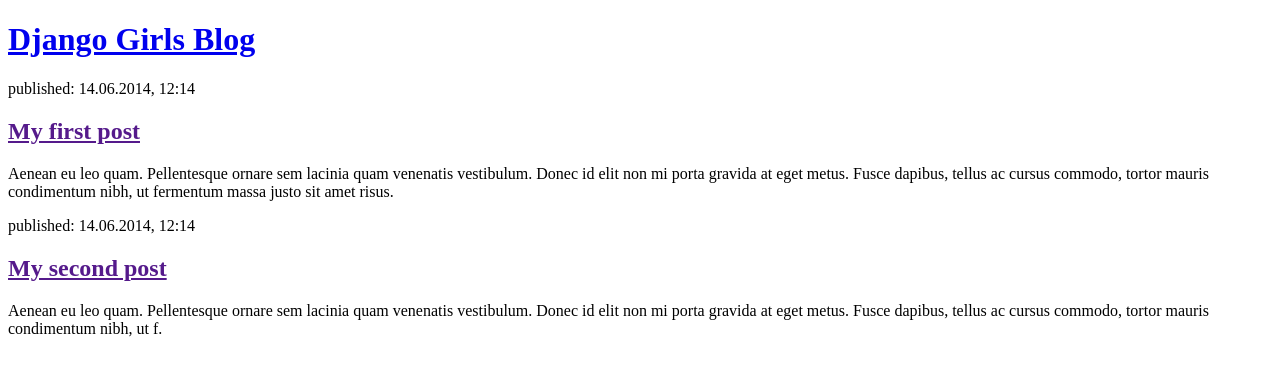
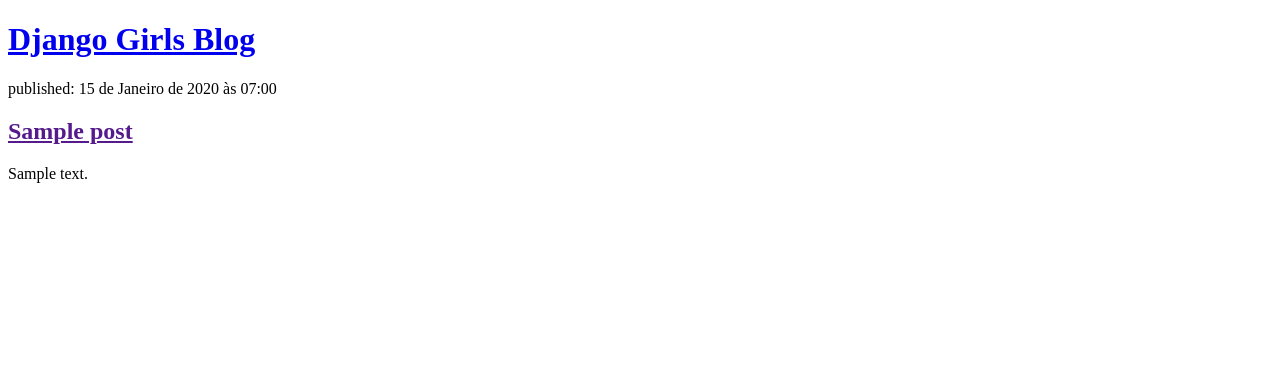
Before and after one commit to BartH28/django-first-project, a Django app: page / in a window 1280 px wide. Shown: the top 376 px of the page. Run offline with Django 5.2, Linux system fonts and the light colour scheme; tables that the repository leaves empty hold one stand-in row (values such as "Sample post").

Commit message:
Modified templates to display posts from database.

```diff
--- a/mysite/blog/models.py
+++ b/mysite/blog/models.py
@@ -15,4 +15,4 @@
         self.save()
 
     def __str__(self):
-        return selt.title
+        return self.title
--- a/mysite/blog/templates/blog/post_list.html
+++ b/mysite/blog/templates/blog/post_list.html
@@ -10,17 +10,15 @@
         <h1><a href="/">Django Girls Blog</a></h1>
     </header>
     <main>
-        <article>
-            <time>published: 14.06.2014, 12:14</time>
-            <h2><a href="">My first post</a></h2>
-            <p>Aenean eu leo quam. Pellentesque ornare sem lacinia quam venenatis vestibulum. Donec id elit non mi porta gravida at eget metus. Fusce dapibus, tellus ac cursus commodo, tortor mauris condimentum nibh, ut fermentum massa justo sit amet risus.</p>
-        </article>
+        {%for post in posts%}
 
-        <article>
-            <time>published: 14.06.2014, 12:14</time>
-            <h2><a href="">My second post</a></h2>
-            <p>Aenean eu leo quam. Pellentesque ornare sem lacinia quam venenatis vestibulum. Donec id elit non mi porta gravida at eget metus. Fusce dapibus, tellus ac cursus commodo, tortor mauris condimentum nibh, ut f.</p>
-        </article>
+            <article>
+                <time>published: {{post.published_date}}</time>
+                <h2><a href="">{{post.title}}</a></h2>
+                <p>{{post.text|linebreaksbr}}</p>
+            </article>
+        {% endfor %}
+
     </main>
 </body>
 </html>
--- a/mysite/blog/views.py
+++ b/mysite/blog/views.py
@@ -1,6 +1,10 @@
 from django.shortcuts import render
+from .models import Post
+from django.utils import timezone
 
 # Create your views here.
 
 def post_list(request):
-    return render(request, 'blog/post_list.html', {})
+    posts = Post.objects.filter(published_date__lte=timezone.now()).order_by('published_date')
+
+    return render(request, 'blog/post_list.html', {'posts': posts})
```
